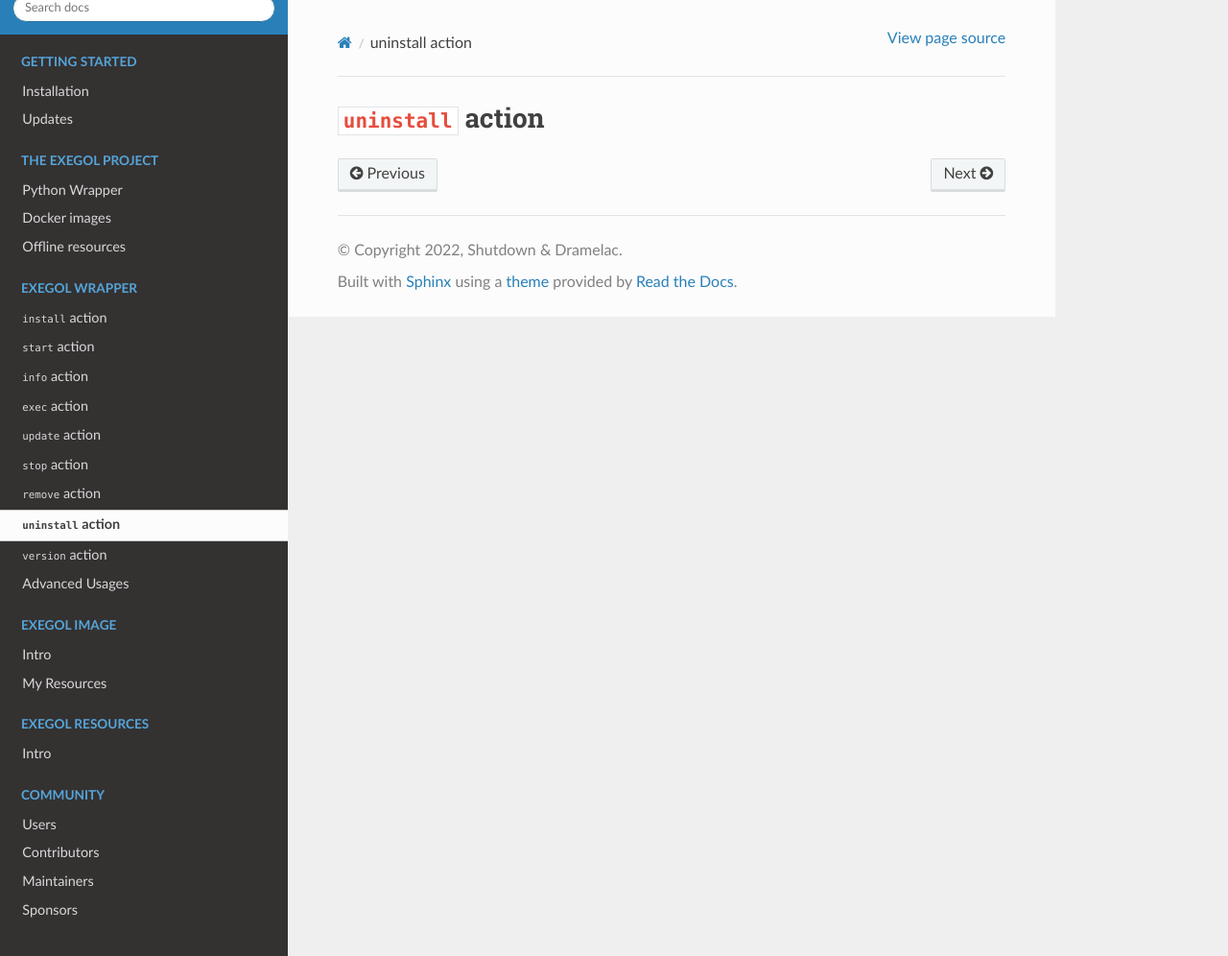
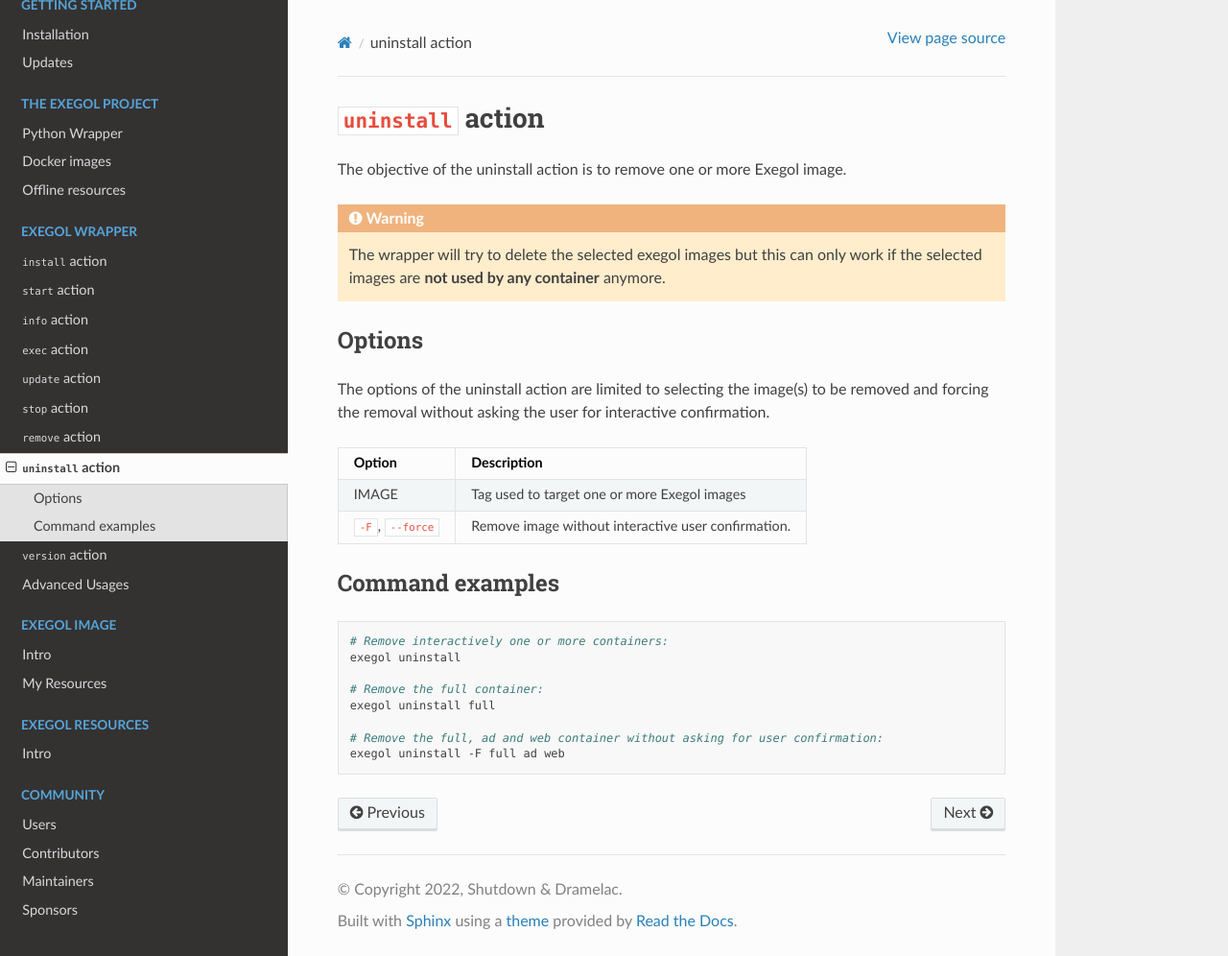
Before and after one commit to ThePorgs/Exegol-docs, a Sphinx documentation site: the page built from source/exegol-wrapper/uninstall.rst, in a window 1280 px wide and 996 px high. Shown: the whole window at 96% size. Built offline with Sphinx 7.4.7 and the Read the Docs theme 2.0.0, drawn with Linux system fonts in a browser that asks for light colours.

Commit message:
Add uninstall action

```diff
--- a/source/exegol-wrapper/uninstall.rst
+++ b/source/exegol-wrapper/uninstall.rst
@@ -1,2 +1,35 @@
+========================
 :code:`uninstall` action
 ========================
+
+The objective of the uninstall action is to remove one or more Exegol image.
+
+.. warning::
+    The wrapper will try to delete the selected exegol images but this can only work if the selected images are **not used by any container** anymore.
+
+Options
+=======
+
+The options of the uninstall action are limited to selecting the image(s) to be removed and forcing the removal without asking the user for interactive confirmation.
+
+========================= =============
+ Option                   Description
+========================= =============
+IMAGE                     Tag used to target one or more Exegol images
+``-F``, ``--force``       Remove image without interactive user confirmation.
+========================= =============
+
+
+Command examples
+================
+
+.. code-block:: bash
+
+    # Remove interactively one or more containers:
+    exegol uninstall
+
+    # Remove the full container:
+    exegol uninstall full
+
+    # Remove the full, ad and web container without asking for user confirmation:
+    exegol uninstall -F full ad web
```
